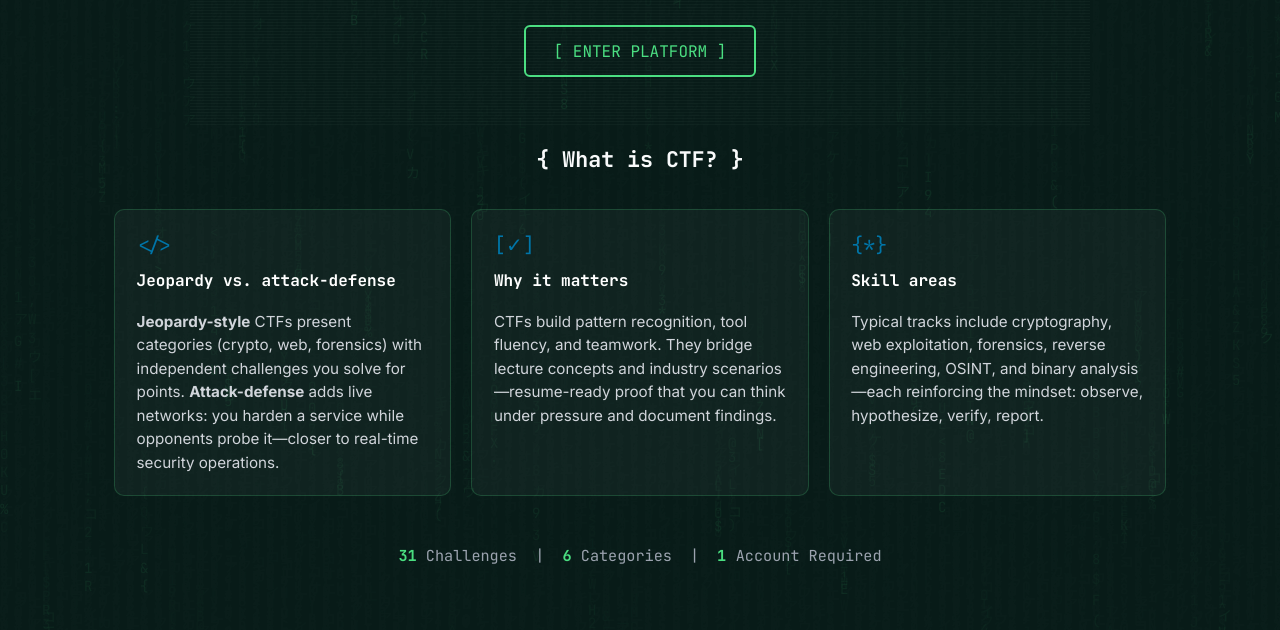
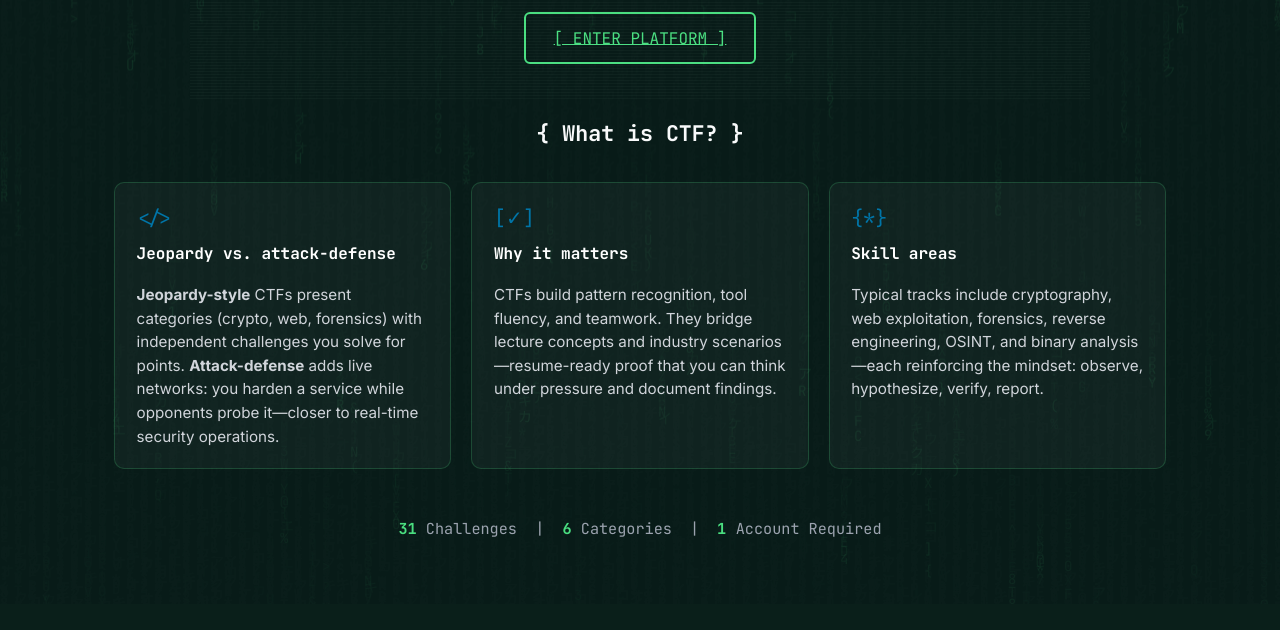
Before and after one commit to bpotter0772/TalonCTF, a plain HTML site: page fgcu-talon-ctf/index.html in a window 1280 px wide. Shown: the part 261-891 px from the top of the page. After the commit the page ends 865 px from the top, so only its background shows below. Drawn offline with Linux system fonts and the light colour scheme.

Commit message:
Replace button with link for platform entry

```diff
--- a/fgcu-talon-ctf/index.html
+++ b/fgcu-talon-ctf/index.html
@@ -51,9 +51,7 @@
             Capture the Flag training platform for the FGCU Cybersecurity
             Concentration
           </p>
-          <button type="button" class="btn btn-cta" id="btn-enter">
-            [ ENTER PLATFORM ]
-          </button>
+          <a href="/dashboard" class="btn btn-cta" id="btn-enter">[ ENTER PLATFORM ]</a>
 
           <script>
             document.getElementById('btn-enter').addEventListener('click', () => {
```
